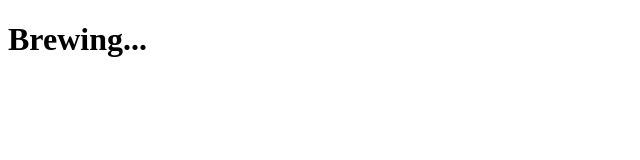
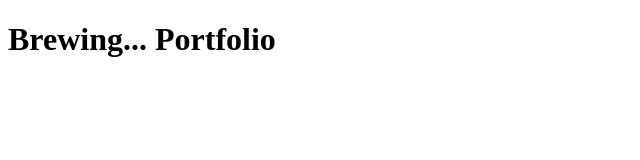
Before and after one commit to gauravrathore701/PortfolioWebsite, a plain HTML site: page index.html in a window 1280 px wide. Shown: the whole page, without its empty margins (0-640 px from the left). Drawn offline with Linux system fonts and the light colour scheme.

Commit message:
Update index.html

```diff
--- a/index.html
+++ b/index.html
@@ -6,6 +6,6 @@
     <title>Landing Page</title>
 </head>
 <body>
-    <h1>Brewing...</h1>
+    <h1>Brewing... Portfolio</h1>
 </body>
 </html>
```
